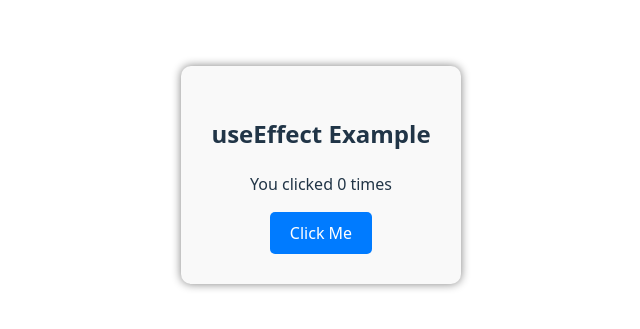
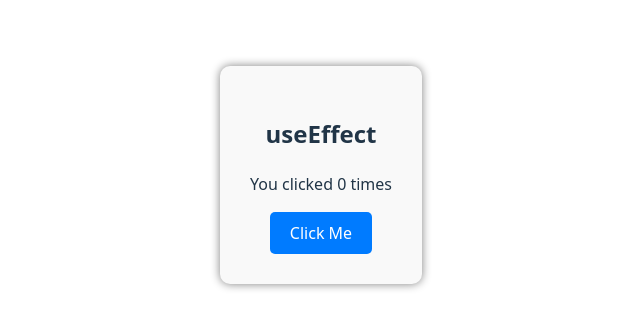
Before and after one commit to zarish123z/React.js, a React (Vite) app in the folder vite-project/: page / in a window 1280 px wide. Shown: the part 275-604 px from the top of the page, without its empty margins (319-959 px from the left). Built offline with nearby package versions, Linux system fonts and the light colour scheme.

Commit message:
Hooks_useEffectTitle

```diff
--- a/vite-project/src/UseEffectTitle.jsx
+++ b/vite-project/src/UseEffectTitle.jsx
@@ -20,7 +20,7 @@ function UseEffectTitle() {
         borderRadius: "10px",
         boxShadow: "0 0 10px gray",
       }}>
-      <h2>useEffect Example</h2>
+      <h2>useEffect </h2>
       <p>You clicked {count} times</p>
       <button onClick={() => setCount(count + 1)}
         style={{
```
